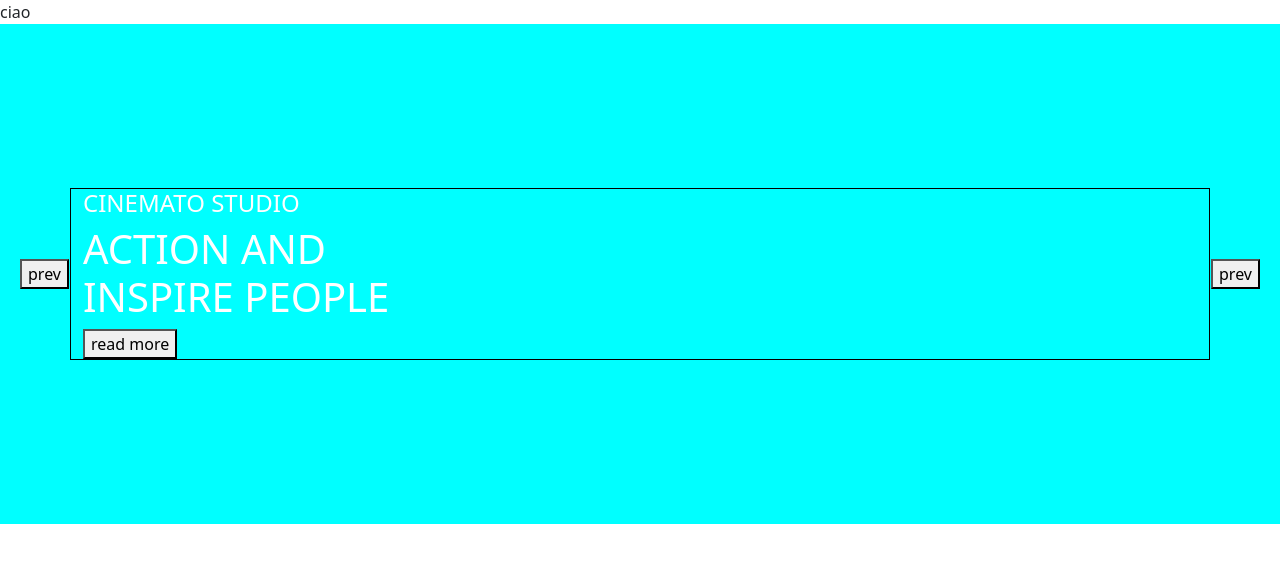
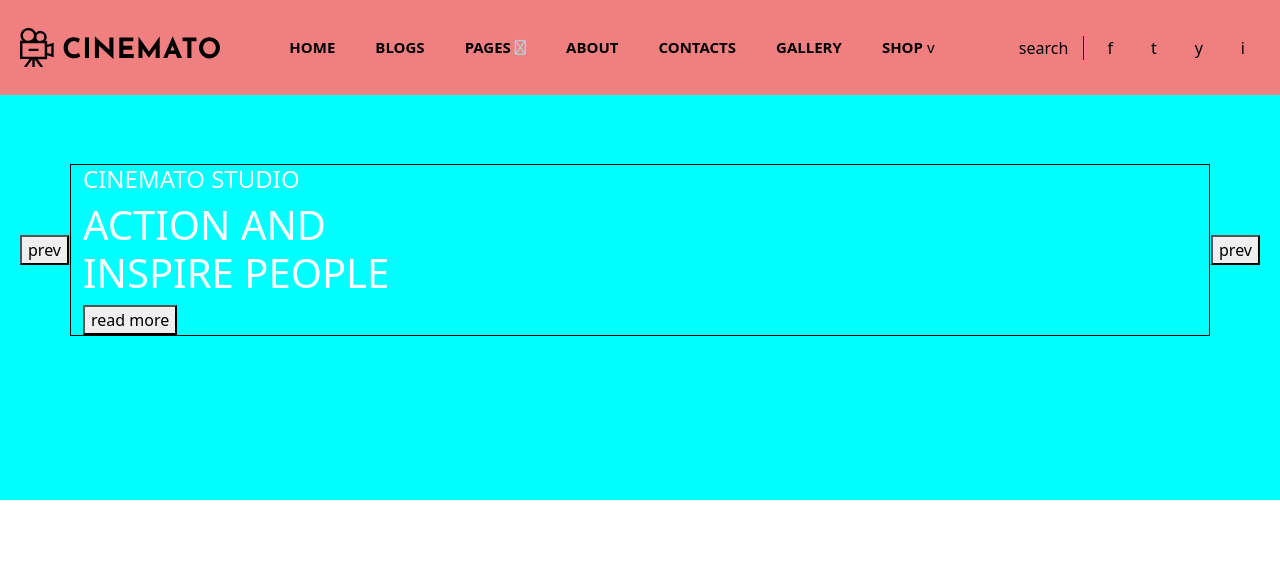
Before and after one commit to JordanRomagnoli/proj-html-vuejs, a Vue app: page / in a window 1280 px wide. Shown: the top 562 px of the page. Built offline with nearby package versions, Linux system fonts and the light colour scheme.

Commit message:
Struttura base header

```diff
--- a/src/assets/scss/header.scss
+++ b/src/assets/scss/header.scss
@@ -0,0 +1,58 @@
+header {
+    width: 100%;
+    position: fixed;
+    // debug
+    background-color: lightcoral;
+
+    .container-header {
+        width: 100%;
+        padding: 20px;
+
+        .box-img {
+
+            img {
+                width: 200px;
+            }
+        }
+
+        .box-main-nav {
+
+
+            ul {
+                li {
+                    padding-top: 15px;
+
+                    a {
+                        text-decoration: none;
+                        padding-left: 20px;
+                        padding-right: 20px;
+                        text-transform: uppercase;
+                        color: black;
+                        font-size: 15px;
+                        font-weight: bold;
+                    }
+
+                }
+
+            }
+        }
+
+        .box-links {
+
+            >* {
+
+                margin-right: 8px;
+
+                &:last-child {
+                    margin-right: 0;
+                }
+
+                a {
+                    text-decoration: none;
+                    color: black;
+                    padding: 15px;
+                }
+            }
+        }
+    }
+}
--- a/src/components/AppHeader.vue
+++ b/src/components/AppHeader.vue
@@ -9,7 +9,99 @@
 </script>
 
 <template>
-    ciao
+    <header>
+        <div class="container-header d-flex justify-content-between align-items-center ">
+
+            <div class="box-img">
+                <a href="">
+                    <img src="../assets/img/logo.svg" alt="">
+                </a>
+            </div>
+
+            <div class="box-main-nav">
+                <nav>
+                    <ul class="list-unstyled d-flex align-items-center">
+                        <li>
+                            <a href="">
+                                home
+                            </a>
+                        </li>
+
+                        <li>
+                            <a href="">
+                                Blogs
+                            </a>
+                        </li>
+
+                        <li>
+                            <a href="">
+                                Pages
+                                <i class="fa-solid fa-angle-down fw-light text-lowercase" style="color: #c3c6d1;"></i>
+                            </a>
+                        </li>
+
+                        <li>
+                            <a href="">
+                                About
+                            </a>
+                        </li>
+
+                        <li>
+                            <a href="">
+                                Contacts
+                            </a>
+                        </li>
+
+                        <li>
+                            <a href="">
+                                Gallery
+                            </a>
+                        </li>
+
+                        <li>
+                            <a href="">
+                                Shop
+                                <span class="fw-light text-lowercase">v</span>
+                            </a>
+                        </li>
+                    </ul>
+                </nav>
+            </div>
+
+            <div class="box-links d-flex justify-content-end">
+                <div class="border-end border-dark">
+                    <a href="">
+                        search
+                    </a>
+                </div>
+
+                <div>
+                    <a href="">
+                        f
+                    </a>
+                </div>
+
+                <div>
+                    <a href="">
+                        t
+                    </a>
+                </div>
+
+                <div>
+                    <a href="">
+                        y
+                    </a>
+                </div>
+
+                <div>
+                    <a href="">
+                        i
+                    </a>
+                </div>
+            </div>
+
+        </div>
+    </header>
 </template>
 
 <style lang="scss" scoped>
```
Lines whose indentation alone changed are shown as unchanged.
